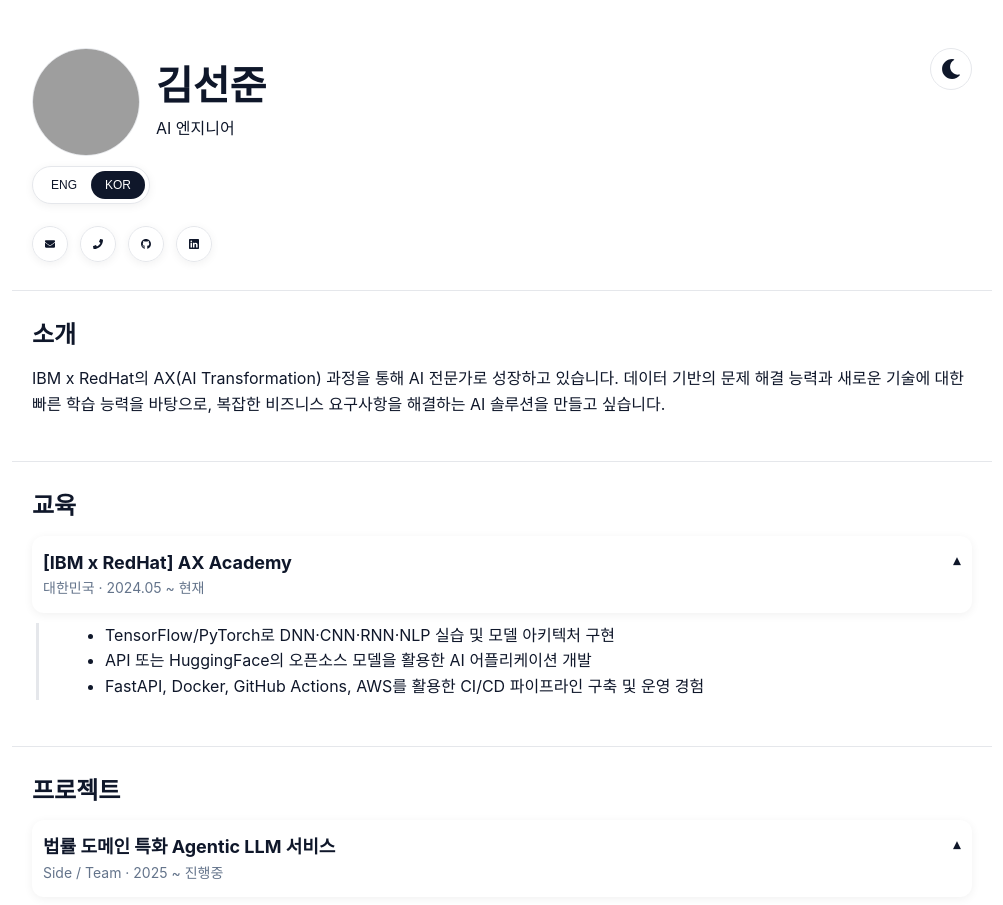
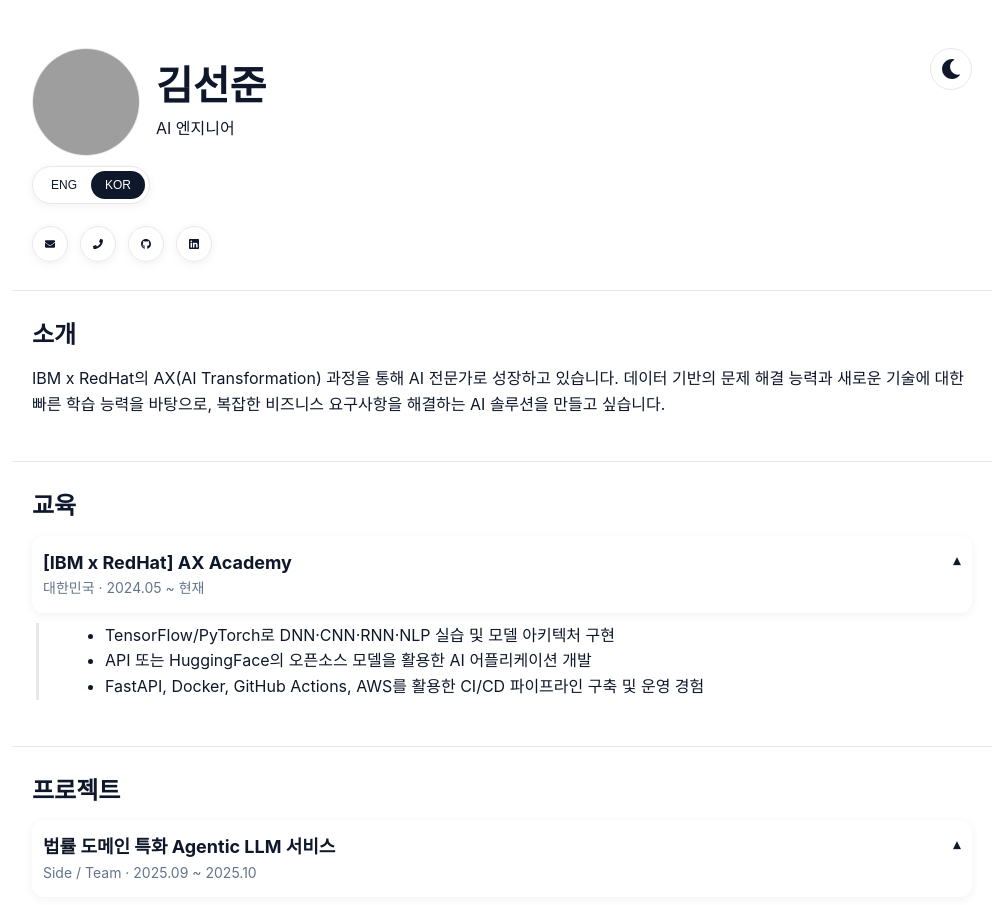
Before and after one commit to sunjoonk/sunjoonk.github.io, a React (Create React App) app: page / in a window 1280 px wide. Shown: the top 905 px of the page, without its empty margins (138-1141 px from the left). Built offline with nearby package versions, Linux system fonts and the light colour scheme; grey boxes are pictures that could not be loaded; a web font is replaced by a local one.

Commit message:
Fix date format for lawI project in both KOR and ENG languages

```diff
--- a/src/App.js
+++ b/src/App.js
@@ -123,7 +123,7 @@ export default function App() {
   const pj_lawI = {
     title: lang === "KOR" ? "법률 도메인 특화 Agentic LLM 서비스" : "Agentic LLM Service for Legal Domain",
     location: "Side / Team",
-    dates: lang === "KOR" ? "2025 ~ 진행중" : "2025.09 – 2025.10",
+    dates: lang === "KOR" ? "2025.09 ~ 2025.10" : "2025.09 – 2025.10",
     details:
       lang === "KOR"
         ? [
```
